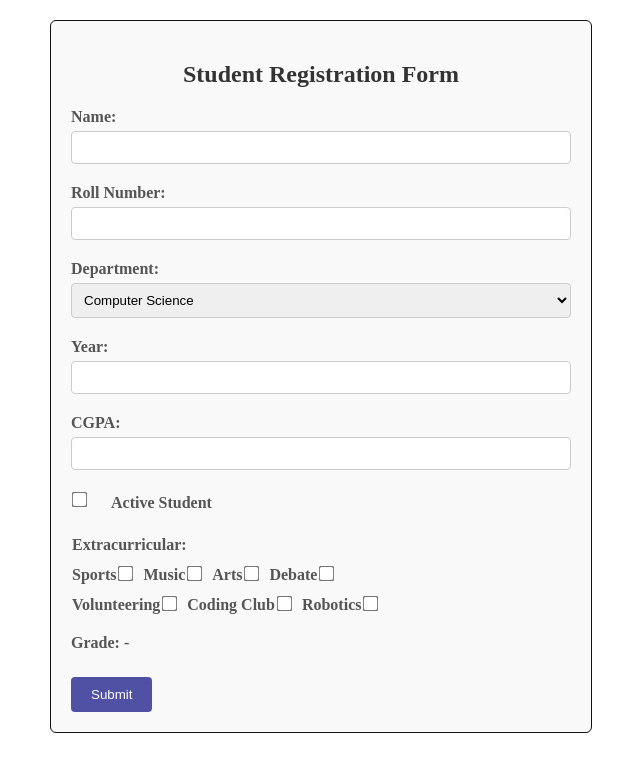
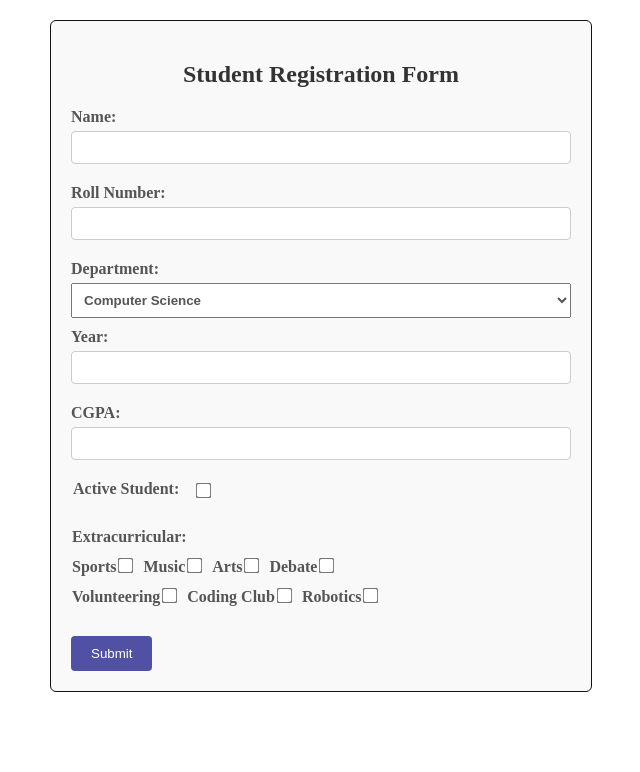
Before and after one commit to RadhikaKapoor383/React-Codes, a React (Vite) app: page / in a window 1280 px wide. Shown: the top 772 px of the page, without its empty margins (319-959 px from the left). Built offline with nearby package versions, Linux system fonts and the light colour scheme.

Commit message:
removed grade status from div beacuse it was showing before submittion

```diff
--- a/src/Registration Form.jsx
+++ b/src/Registration Form.jsx
@@ -126,6 +126,19 @@ function RegistrationForm() {
         alignItems: "center",
         wrap: "wrap"
     };
+    const errorStyle = {
+        color: "red",
+        fontSize: "0.9em",
+        marginTop: "-8px",
+        marginBottom: "10px"
+    };
+    const radioLabelStyle = {
+        marginRight: "15px",
+        fontWeight: "bold",
+        color: "#555",
+        width: "100%",
+        padding: "8px"
+    };
     return (
         <div style={formStyle}>
             <h2 style={titleStyle}>Student Registration Form</h2>
@@ -134,45 +147,45 @@ function RegistrationForm() {
                 <div style={{ marginBottom: "10px" }}>
                     <label style={labelStyle}>Name:</label><br />
                     <input type="text" name="name" value={form.name} onChange={handleChange} style={inputStyle} />
-                    {errors.name && <span style={{ color: "red" }}>{errors.name}</span>}
+                    {errors.name && <span style={errorStyle}>{errors.name}</span>}
                 </div>
 
                 <div style={{ marginBottom: "10px" }}>
                     <label style={labelStyle}>Roll Number:</label><br />
                     <input type="text" name="rollNumber" value={form.rollNumber} onChange={handleChange} style={inputStyle} />
-                    {errors.rollNumber && <span style={{ color: "red" }}>{errors.rollNumber}</span>}
+                    {errors.rollNumber && <span style={errorStyle}>{errors.rollNumber}</span>}
                 </div>
 
                 <div style={{ marginBottom: "10px" }}>
                     <label style={labelStyle}>Department:</label><br />
-                    <select name="department" value={form.department} onChange={handleChange} style={inputStyle}>
-                        <option value="Computer Science" style={inputStyle}>Computer Science</option>
-                        <option value="Software Engineering" style={inputStyle}>Software Engineering</option>
-                        <option value="Information Technology" style={inputStyle}>Information Technology</option>
-                        <option value="Artificial Intelligence" style={inputStyle}>Artificial Intelligence</option>
-                        <option value="Cybersecurity" style={inputStyle}>Cybersecurity</option>
-                        <option value="Data Science" style={inputStyle}>Data Science</option>
-                        <option value="Electrical Engineering" style={inputStyle}>Electrical Engineering</option>
-                        <option value="Mechanical Engineering" style={inputStyle}>Mechanical Engineering</option>
-                        <option value="Civil Engineering" style={inputStyle}>Civil Engineering</option>
+                    <select name="department" value={form.department} onChange={handleChange} style={radioLabelStyle}>
+                        <option value="Computer Science" style={radioLabelStyle}>Computer Science</option>
+                        <option value="Software Engineering" style={radioLabelStyle}>Software Engineering</option>
+                        <option value="Information Technology" style={radioLabelStyle}>Information Technology</option>
+                        <option value="Artificial Intelligence" style={radioLabelStyle}>Artificial Intelligence</option>
+                        <option value="Cybersecurity" style={radioLabelStyle}>Cybersecurity</option>
+                        <option value="Data Science" style={radioLabelStyle}>Data Science</option>
+                        <option value="Electrical Engineering" style={radioLabelStyle}>Electrical Engineering</option>
+                        <option value="Mechanical Engineering" style={radioLabelStyle}>Mechanical Engineering</option>
+                        <option value="Civil Engineering" style={radioLabelStyle}>Civil Engineering</option>
                     </select>
                 </div>
 
                 <div style={{ marginBottom: "10px" }}>
                     <label style={labelStyle}>Year:</label><br />
                     <input type="text" name="year" value={form.year} onChange={handleChange} style={inputStyle} />
-                    {errors.year && <span style={{ color: "red" }}>{errors.year}</span>}
+                    {errors.year && <span style={errorStyle}>{errors.year}</span>}
                 </div>
 
                 <div style={{ marginBottom: "10px" }}>
                     <label style={labelStyle}>CGPA:</label><br />
                     <input type="number" name="cgpa" value={form.cgpa} onChange={handleChange} step="0.01" style={inputStyle} />
-                    {errors.cgpa && <span style={{ color: "red" }}>{errors.cgpa}</span>}
+                    {errors.cgpa && <span style={errorStyle}>{errors.cgpa}</span>}
                 </div>
 
                 <div style={{ marginBottom: "10px" }}>
                     <label style={checkboxLabelStyle}>
-                        <input type="checkbox" name="isActive" checked={form.isActive} onChange={handleChange} style={checkboxStyle} /> Active Student
+                        <span style={checkboxLabelStyle}>Active Student:</span> <input type="checkbox" name="isActive" checked={form.isActive} onChange={handleChange} style={checkboxStyle} />
                     </label>
                 </div>
 
@@ -186,10 +199,6 @@ function RegistrationForm() {
                     <span style={checkboxLabelStyle}>Coding Club{" "}</span><input type="checkbox" name="extracurriculars" value="Coding Club" onChange={handleExtracurricularChange} checked={form.extracurriculars.includes("Coding Club")} style={checkboxStyle} />
                     <span style={checkboxLabelStyle}>Robotics</span><input type="checkbox" name="extracurriculars" value="Robotics" onChange={handleExtracurricularChange} checked={form.extracurriculars.includes("Robotics")} style={checkboxStyle} />
 
-                </div>
-
-                <div style={{ marginBottom: "10px" }}>
-                    <label style={labelStyle}>Grade: {grade}</label>
                 </div>
 
                 <button type="submit" style={{ marginTop: "10px", padding: "10px 20px", backgroundColor: "#5051a5", color: "white", border: "none", borderRadius: "4px", cursor: "pointer" }}>
```
